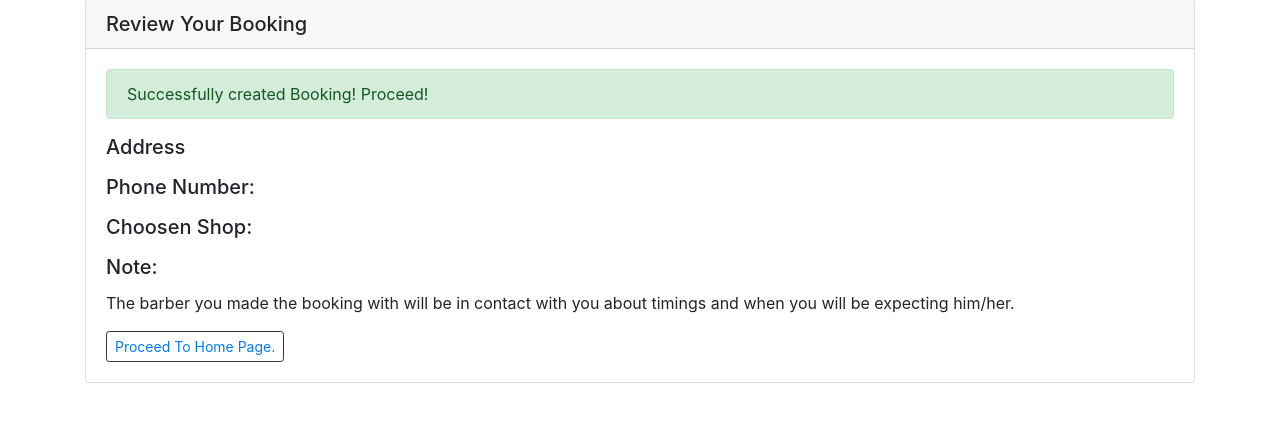
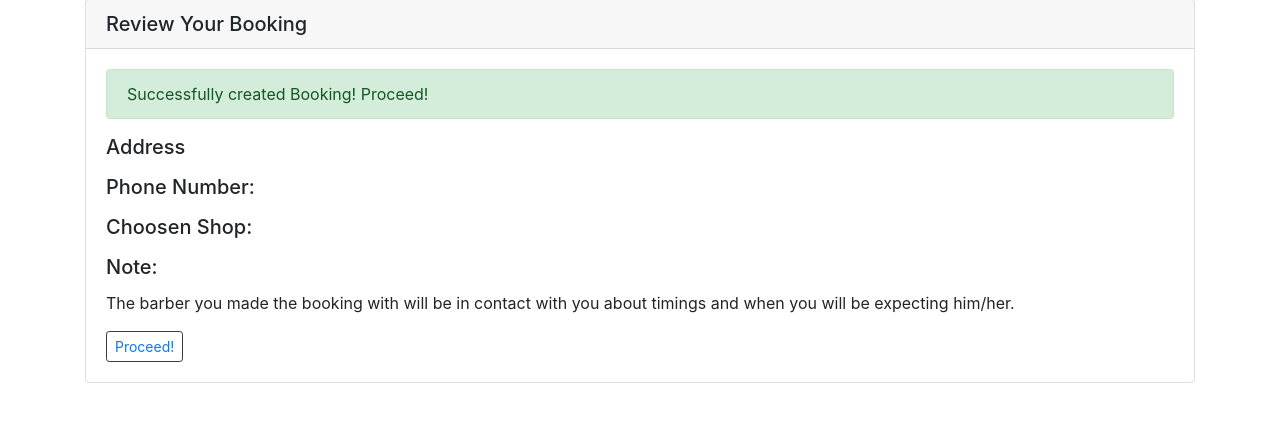
Before and after one commit to sjay05/mobile-salon, a Django app: template templates/book_success.html in a window 1280 px wide. Shown: the part 129-560 px from the top of the page. Run offline with Django 3.2, Linux system fonts and the light colour scheme; the template is opened without the code that fills it, so the values that code supplies are empty; some libraries are stand-ins or nearby versions.

Commit message:
change redirect url for booking_success

```diff
--- a/templates/book_success.html
+++ b/templates/book_success.html
@@ -24,8 +24,8 @@
                 timings and when you will be expecting him/her.
           </p>
           <button type="button" class="btn btn-outline-dark btn-sm">
-            <a href="{% url 'index' %}">
-                Proceed To Home Page.
+            <a href="{% url 'shop' %}">
+                Proceed!
             </a>
         </button>
         </div>
```
